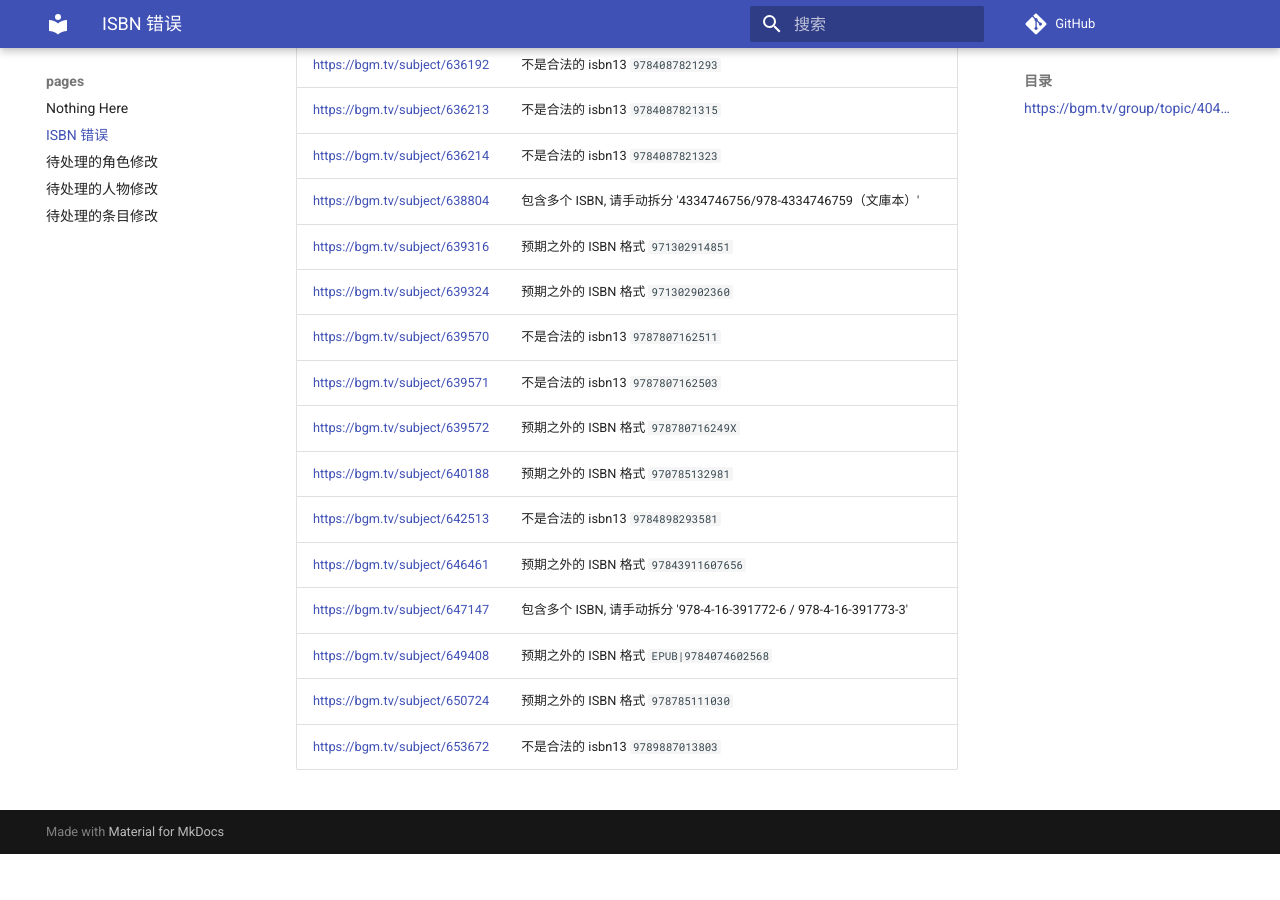
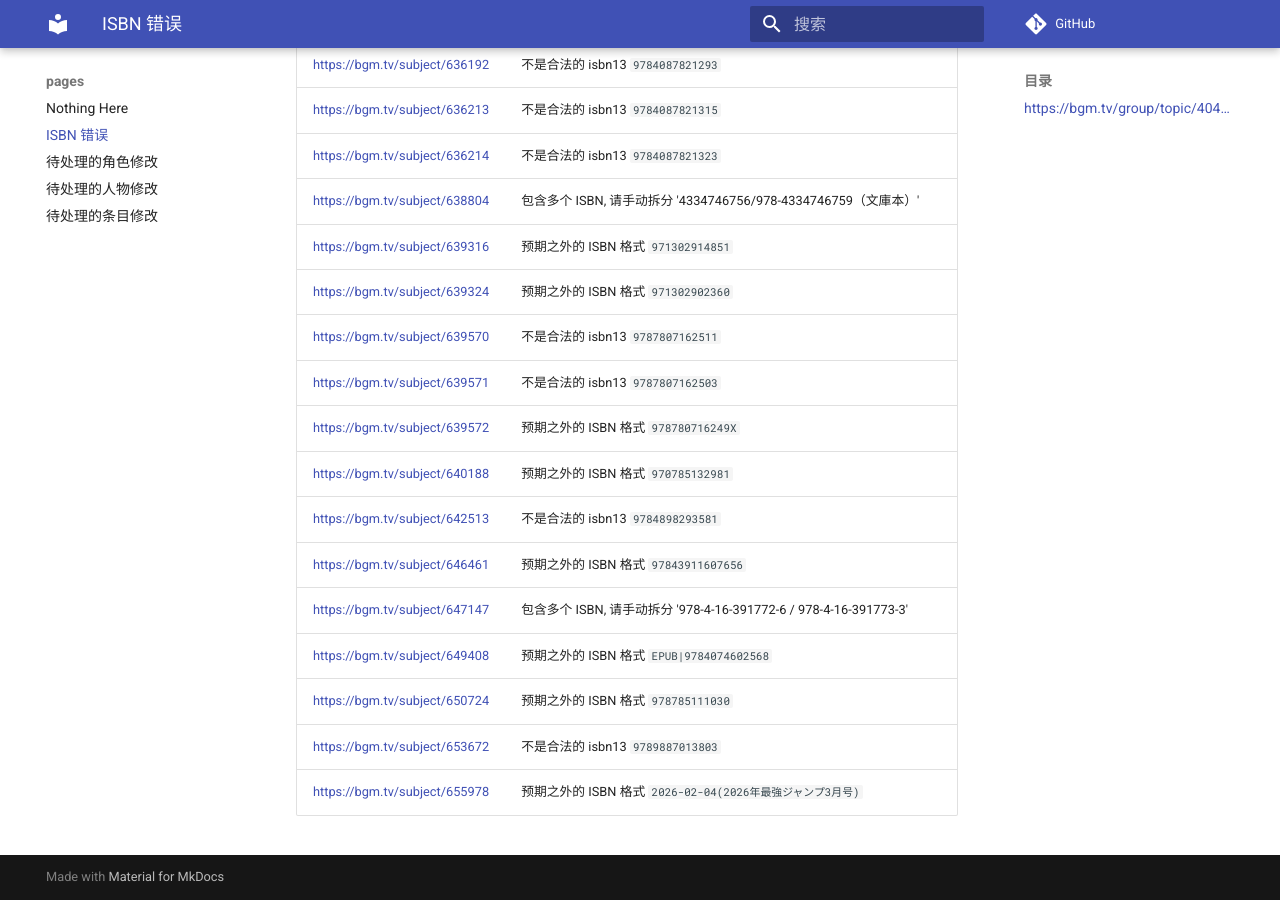
Before and after one commit to trim21/bangumi-pages, an MkDocs documentation site: the page built from docs/isbn.md, in a window 1280 px wide and 900 px high, scrolled down 10461 px. Built offline with MkDocs 1.6.1 and Material for MkDocs 9.7.7, drawn with Linux system fonts in a browser that asks for light colours; comment, search, counter and statistics services are not loaded; before the commit the page ends 11315 px from its top, so only the background shows below that; part of the change alters nothing that is shown.

Commit message:
update isbn.md

```diff
--- a/docs/isbn.md
+++ b/docs/isbn.md
@@ -1,7 +1,7 @@
 # ISBN 错误
 ## <https://bgm.tv/group/topic/404801>
 
-total 240
+total 241
 
 | url | error |
 | --- |  ---  |
@@ -245,3 +245,4 @@ total 240
 | <https://bgm.tv/subject/649408> | 预期之外的 ISBN 格式 `EPUB|9784074602568` |
 | <https://bgm.tv/subject/650724> | 预期之外的 ISBN 格式 `978785111030` |
 | <https://bgm.tv/subject/653672> | 不是合法的 isbn13 <code>9789887013803</code> |
+| <https://bgm.tv/subject/655978> | 预期之外的 ISBN 格式 `2026-02-04(2026年最強ジャンプ3月号)` |
```
